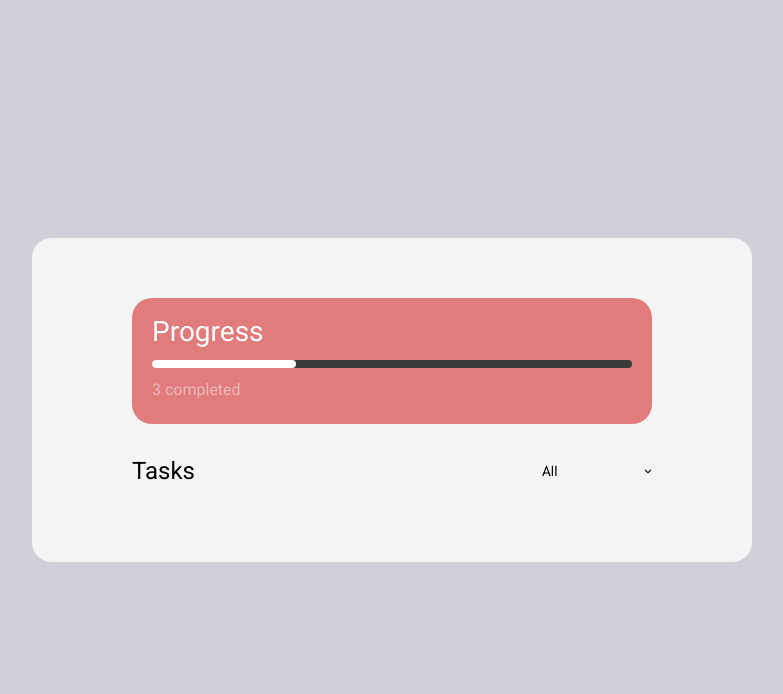
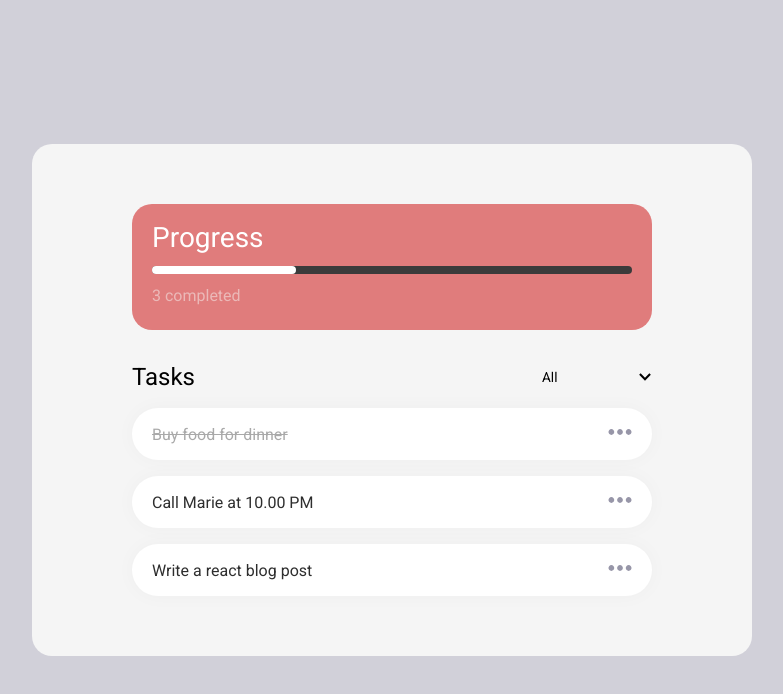
Before and after one commit to rinn-dev/todo-app, a React (Vite) app: page / in a window 1280 px wide. Shown: the top 694 px of the page, without its empty margins (248-1031 px from the left). Built offline with nearby package versions, Linux system fonts and the light colour scheme.

Commit message:
feat: task item ui

```diff
--- a/src/components/select/Select.tsx
+++ b/src/components/select/Select.tsx
@@ -33,7 +33,7 @@ export const Select: FC<SelectProps> = ({
         className="select__trigger"
       >
         <span>{value ?? placeholder ?? 'Select'}</span>
-        <img src={ChevronDown} alt="chevron down" />
+        <img width={14} height={14} src={ChevronDown} alt="chevron down" />
       </button>
       <RenderIf condition={isOpen}>
         <div className="select__list">
--- a/src/components/tasks/Task.tsx
+++ b/src/components/tasks/Task.tsx
@@ -1,8 +1,25 @@
 import type { FC } from 'react';
+import Dots from '../../icons/dots.svg';
 import './task.scss';
+import classNames from 'classnames';
 
-interface TaskProps {}
+interface TaskProps {
+  id: string;
+  title: string;
+  completed: boolean;
+}
 
-export const Task: FC<TaskProps> = () => {
-  return <></>;
+export const Task: FC<TaskProps> = ({ title, completed }) => {
+  return (
+    <div className="task">
+      <div className="task__info">
+        <span className={classNames({ completed })}>{title}</span>
+      </div>
+      <div className="task__actions">
+        <button className="task__actions__trigger">
+          <img width={24} height={24} src={Dots} alt="dots" />
+        </button>
+      </div>
+    </div>
+  );
 };
--- a/src/components/tasks/Tasks.tsx
+++ b/src/components/tasks/Tasks.tsx
@@ -2,8 +2,27 @@ import { useState, type FC } from 'react';
 import './styles.scss';
 import { Select } from '../select/Select';
 import { taskStatuses } from '../../constants/tasks-status';
+import { Task } from './Task';
 
 interface TasksProps {}
+
+const tasks = [
+  {
+    id: '5fe3f4ca-193c-4170-83c1-cb5a19908601',
+    title: 'Buy food for dinner',
+    completed: true,
+  },
+  {
+    id: 'f619466c-a016-4281-b584-7db2795d103d',
+    title: 'Call Marie at 10.00 PM',
+    completed: false,
+  },
+  {
+    id: '5fe3f4ca-193c-4170-83c1-cb5a19908602',
+    title: 'Write a react blog post',
+    completed: false,
+  },
+];
 
 export const Tasks: FC<TasksProps> = () => {
   const [filterStatus, setFilterStatus] = useState<string>('all');
@@ -18,6 +37,11 @@ export const Tasks: FC<TasksProps> = () => {
           onChange={setFilterStatus}
         />
       </div>
+      <div className="tasks__list">
+        {tasks.map((task) => (
+          <Task {...task} key={task.id} />
+        ))}
+      </div>
     </div>
   );
 };
--- a/src/components/tasks/styles.scss
+++ b/src/components/tasks/styles.scss
@@ -17,4 +17,11 @@
       }
     }
   }
+
+  &__list {
+    display: flex;
+    flex-direction: column;
+
+    row-gap: 16px;
+  }
 }
--- a/src/components/tasks/task.scss
+++ b/src/components/tasks/task.scss
@@ -1,5 +1,42 @@
 @use 'src/styles/colors' as *;
 
 .task {
+  display: flex;
+  justify-content: space-between;
+  align-items: center;
+  width: 100%;
+  border-radius: 50px;
+  background-color: $white;
+  box-shadow: 0px 0px 20px 0px #00000008;
+  padding: 12px 20px;
 
+  &__info {
+    & > span {
+      font-size: 1rem;
+      line-height: 1.125rem;
+      color: $jet;
+    }
+
+    & > .completed {
+      color: $gray-granite;
+      text-decoration: line-through;
+    }
+  }
+
+  &__actions {
+     position: relative;
+
+     &__trigger {
+      background-color: transparent;
+      border: none;
+
+      &:hover {
+        cursor: pointer;
+      }
+
+      &:focus {
+        outline: none;
+      }
+     }
+  }
 }
```
Also changed, not shown: src/icons/dots.svg (added).
